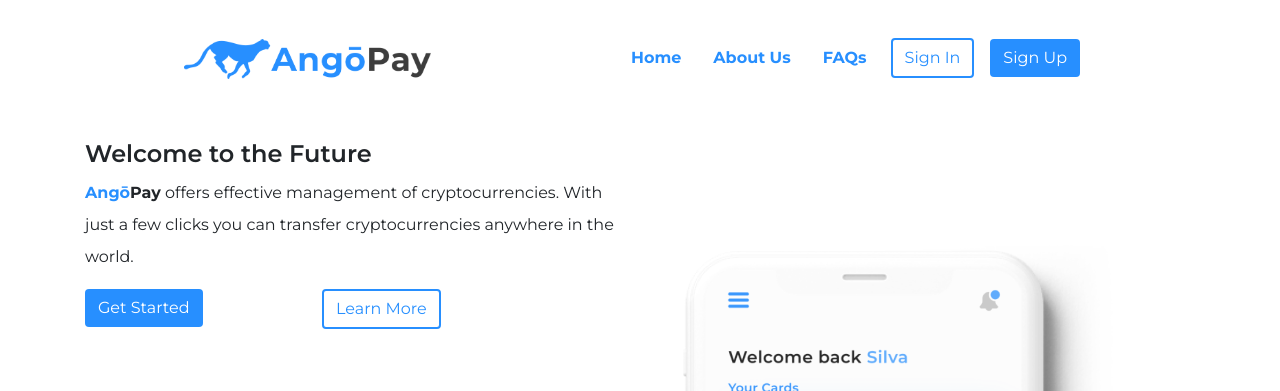
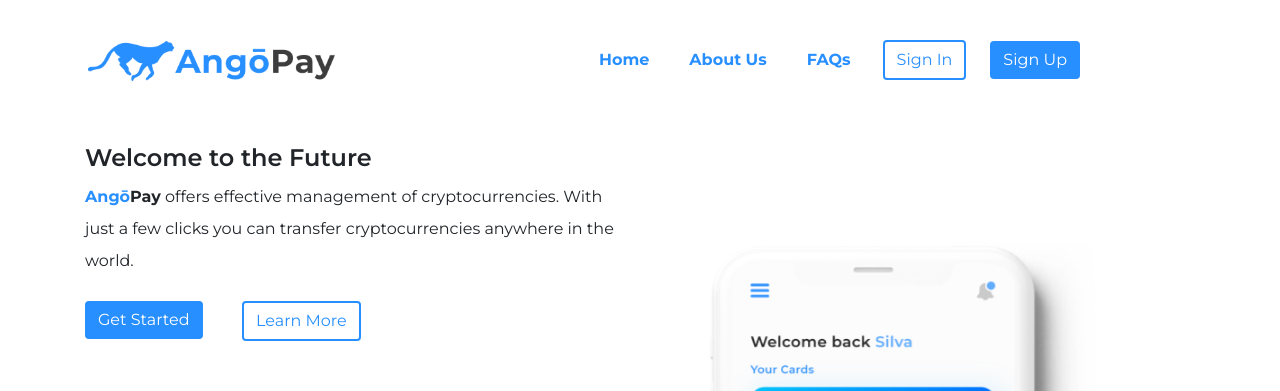
Before and after one commit to Sproff/AngoPay, a plain HTML site: page index.html in a window 1280 px wide. Shown: the top 391 px of the page. Drawn offline with nearby package versions, Linux system fonts and the light colour scheme.

```diff
--- a/css/style.css
+++ b/css/style.css
@@ -28,9 +28,7 @@
     color: #278FFF;
 }
 
-.bg-navbar { box}
-
- .logo { height: 5vh;}
+.logo { height: 5vh;}
 
 
 
@@ -58,15 +56,16 @@
     border: 2px solid #278FFF;
 }
 
+.btn-space { margin-left: -2rem}
+
+
  /*  --------   MAIN -------- */
-
- main { background-color: ;}
 .welc-text {
     font-size: 1.5rem;
     font-weight: 600;
 }
 
-.AngoPay-Card {
+.angopay-card {
     height: 80vh;
     animation: updown 2s ease infinite;
 }
@@ -88,24 +87,25 @@
 }
 
 
-/* git add .
-git commit -m "feat: fixed responsiveness"
-git push origin master */
 
 
  /* Small devices (landscape phones, 576px and up) */
-@media (min-width: 576px) { .AngoPay-Card { height: 90vh;} }
+@media (min-width: 576px) {
+    .angopay-card { height: 90vh;}
+    .btn-space { margin-left: -2rem}
+}
 
  /* Medium devices (tablets, 768px and up) */
 @media (min-width: 768px) { ... }
 
  /* Large devices (desktops, 992px and up) */
 @media (min-width: 992px) {
-    .AngoPay-Card { height: 100vh;}
     .navbar-collapse { margin-right: 5rem;}
+    .btn-space { margin-left: -5rem}
 }
 
  /* Extra large devices (large desktops, 1200px and up) */
 @media (min-width: 1200px) {
     .navbar-collapse { margin-right: 10rem;}
+    .btn-space { margin-left: -8rem}
  }
--- a/index.html
+++ b/index.html
@@ -21,27 +21,27 @@
             <button class="navbar-toggler ml-n2 ml-sm-2 ml-md-3" type="button" data-toggle="collapse" data-target="#navbarTogglerDemo03" aria-controls="navbarTogglerDemo03" aria-expanded="false" aria-label="Toggle navigation">
               <span class="navbar-toggler-icon"></span>
             </button>
-            <a class="navbar-brand mr-md-5 ml-xl-5 pl-xl-5" href="index.html">
-                <img src="img/AngoPay-Logo.png" class="logo ml-xl-5" alt="AngoPay Logo">
+            <a class="navbar-brand mr-md-5 ml-xl-5" href="index.html">
+                <img src="img/AngoPay-Logo.png" class="logo" alt="AngoPay Logo">
             </a>
 
             <div class="collapse navbar-collapse" id="navbarTogglerDemo03">
               <ul class="navbar-nav ml-auto mt-2 mt-lg-0">
                 <li class="nav-item active">
-                  <a class="nav-link text-color font-weight-bold ml-3" href="index.html">Home <span class="sr-only">(current)</span></a>
+                  <a class="nav-link text-color font-weight-bold ml-2 ml-sm-4" href="index.html">Home <span class="sr-only">(current)</span></a>
                 </li>
                 <li class="nav-item">
-                  <a class="nav-link text-color font-weight-bold ml-3" href="#">About Us</a>
+                  <a class="nav-link text-color font-weight-bold ml-2 ml-sm-4" href="#">About Us</a>
                 </li>
                 <li class="nav-item">
-                    <a class="nav-link text-color font-weight-bold ml-3" href="#">FAQs</a>
+                    <a class="nav-link text-color font-weight-bold ml-2 ml-sm-4" href="#">FAQs</a>
                   </li>
               </ul>
               <div>
-                <button class="btn my-2 my-sm-0 btn-ghost ml-3">Sign In</button>
+                <button class="btn my-2 btn-ghost ml-2 ml-sm-4">Sign In</button>
               </div>
               <div>
-                <button class="btn my-2 my-sm-0 btn-fill ml-3">Sign Up</button>
+                <button class="btn my-2 btn-fill ml-2 ml-sm-4">Sign Up</button>
               </div>
             </div>
           </nav>
@@ -57,16 +57,16 @@
             </div>
             <div class="row">
               <div class="col">
-                <button class="btn my-2 my-sm-0 btn-fill">Get Started</button>
+                <button class="btn my-2  btn-fill">Get Started</button>
               </div>
               <div class="col">
-                <button class="btn my-2 my-sm-0 ml-sm-n5 btn-ghost">Learn More</button>
+                <button class="btn my-2 btn-space btn-ghost">Learn More</button>
               </div>
             </div>
           </div>
 
           <div class="col-12 col-md-6 my-5 text-center">
-            <img src="img/AngoPay-Card.png" class="AngoPay-Card my-4 my-md-n4 ml-3 mr-xl-n5" alt="AngoPay Card">
+            <img src="img/angopay-card.png" class="angopay-card my-4 my-md-n4 ml-3 mr-xl-n5" alt="AngoPay Card">
           </div>
         </div>
       </div>
```
